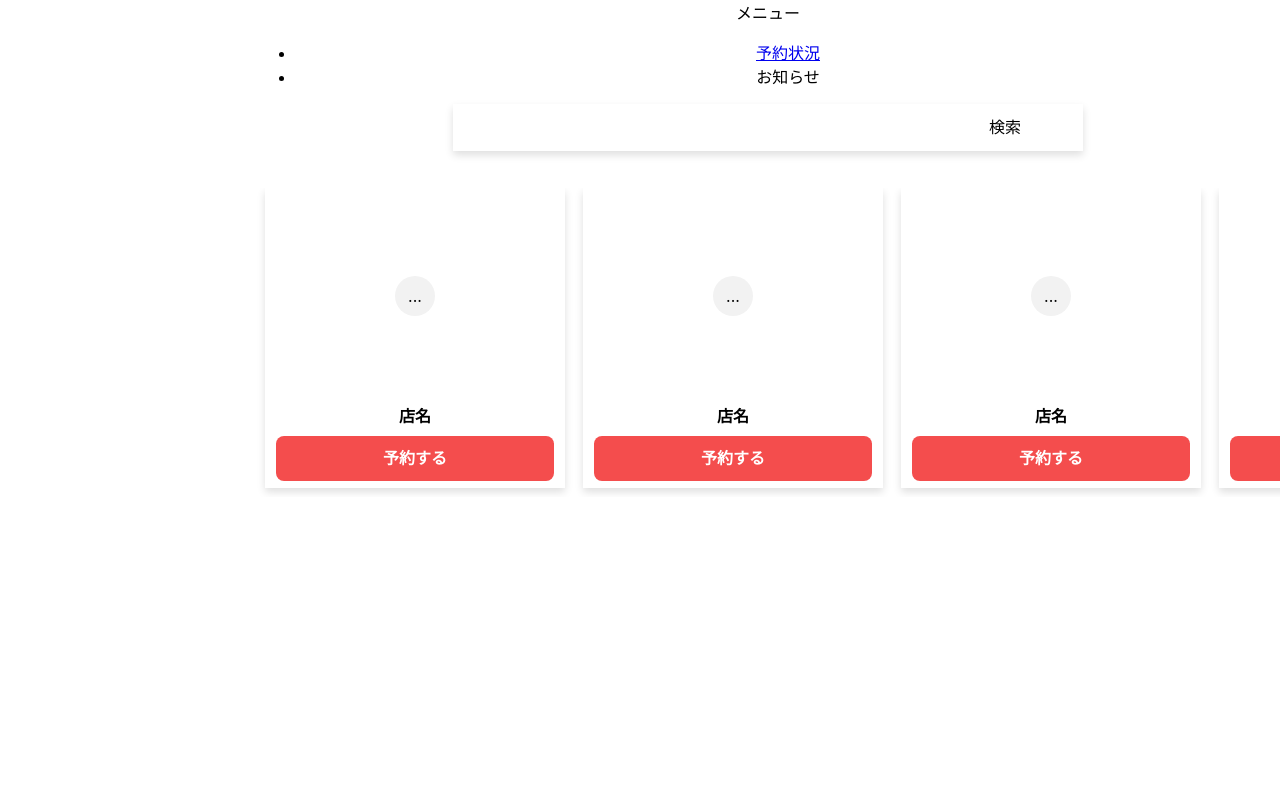
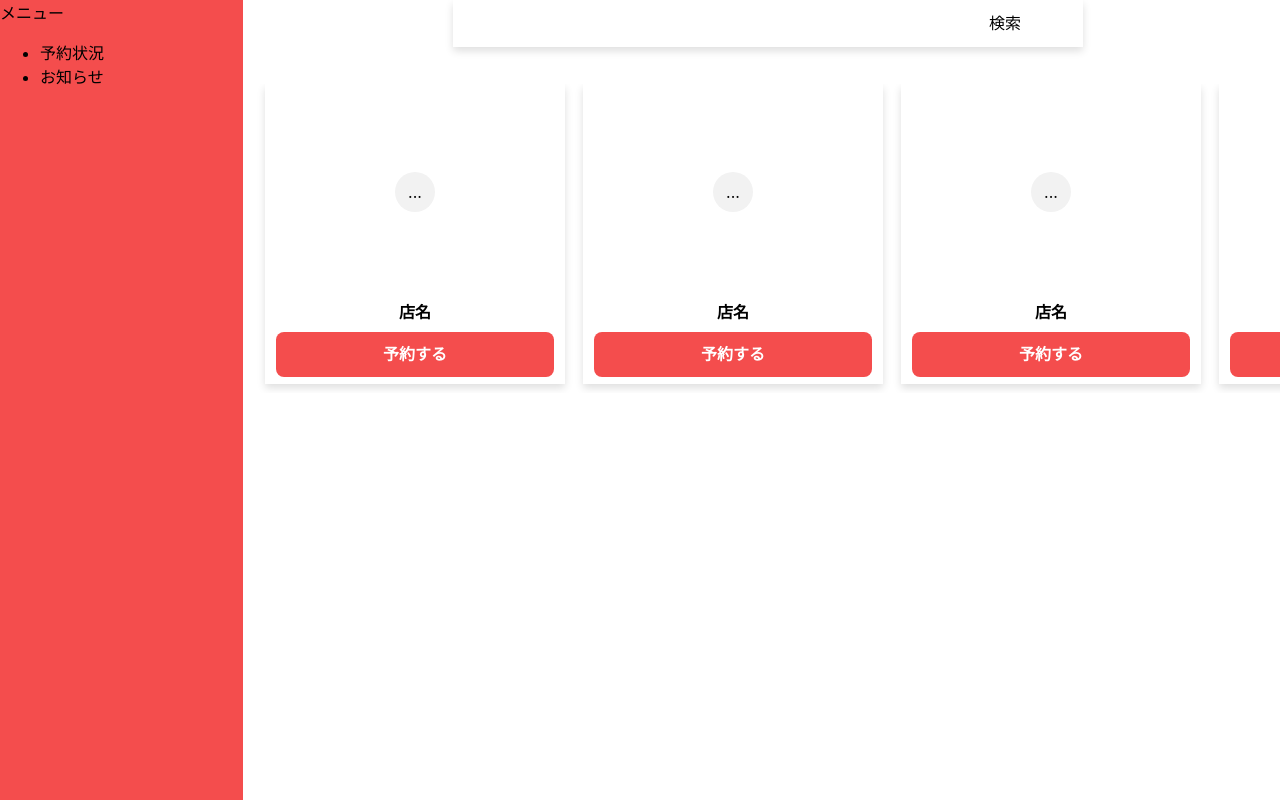
Before and after one commit to Espi8624/reservation_web, a React (Create React App) app: page / in a window 1280 px wide. Built offline with nearby package versions, Linux system fonts and the light colour scheme.

Commit message:
ready for repair nav bar

```diff
--- a/src/App.js
+++ b/src/App.js
@@ -8,16 +8,15 @@ import ReservationCheckPage from './components/ReservationCheckPage';
 function NavigationBar() {
   return (
     <>
-      <div className='navigation-bar'>
-        <div className='nav-button-l'>メニュー</div>
-        <div className='nav-button-r'>
+      <div className='navigation-bar-wrap'>
+        <div className='navigation-bar-title'>メニュー</div>
+        <div className='navigation-bar'>
           <ul>
-            <li><Link to={'/chkreservation'}>予約状況</Link></li>
+            <li>予約状況</li>
             <li>お知らせ</li>
           </ul>
         </div>
       </div>
-      <div className='white-space'></div>
     </>
 
   );
@@ -26,11 +25,11 @@ function NavigationBar() {
 function App() {
   return (
     <BrowserRouter>
+      <NavigationBar />
       <div className="App">
-        <NavigationBar />
         <Routes>
-          <Route path='/' element={<MainPage/>}></Route>
-          <Route path='/chkreservation' element={<ReservationCheckPage/>}/>
+          <Route path='/' element={<MainPage />}></Route>
+          <Route path='/chkreservation' element={<ReservationCheckPage />} />
         </Routes>
       </div>
     </BrowserRouter>
```
